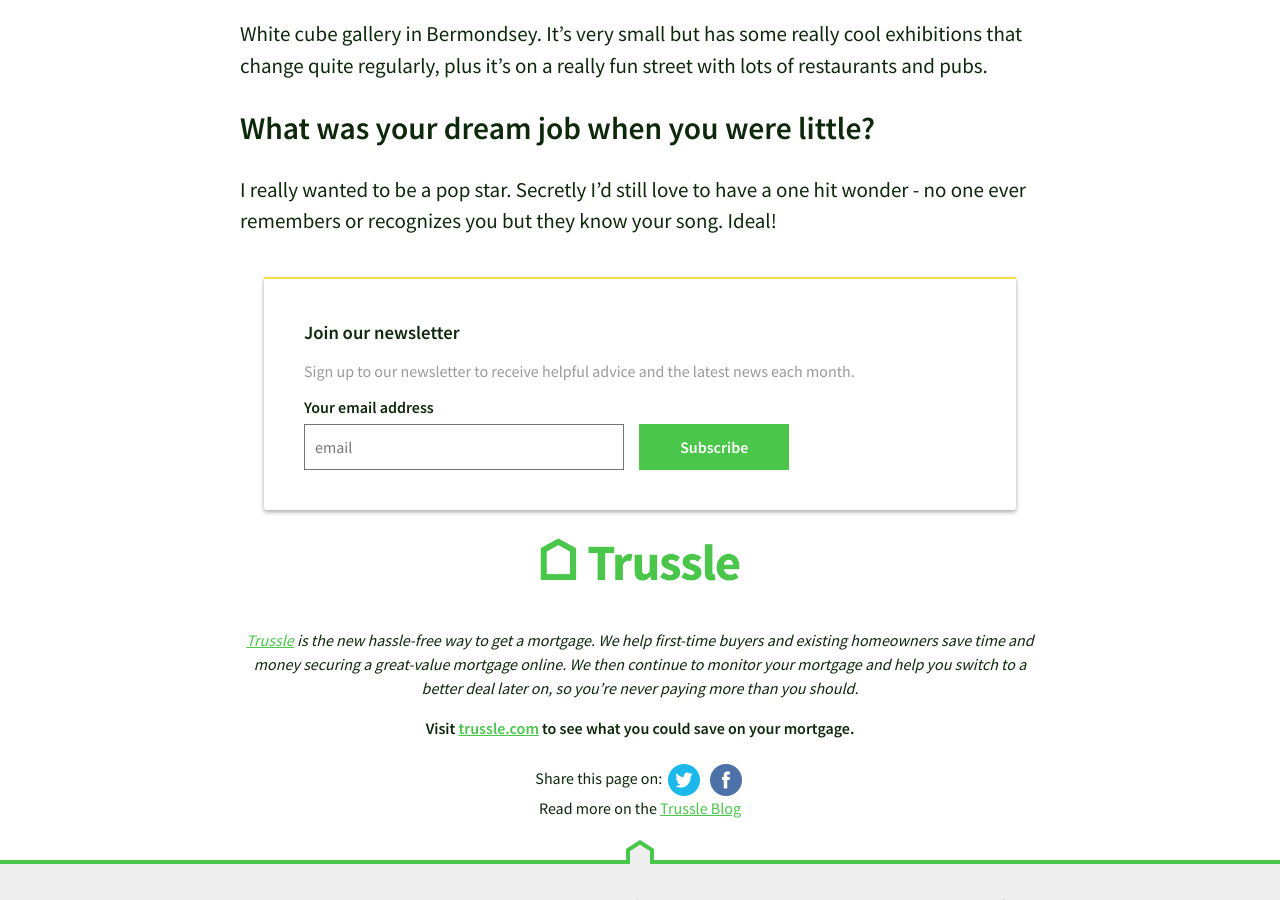
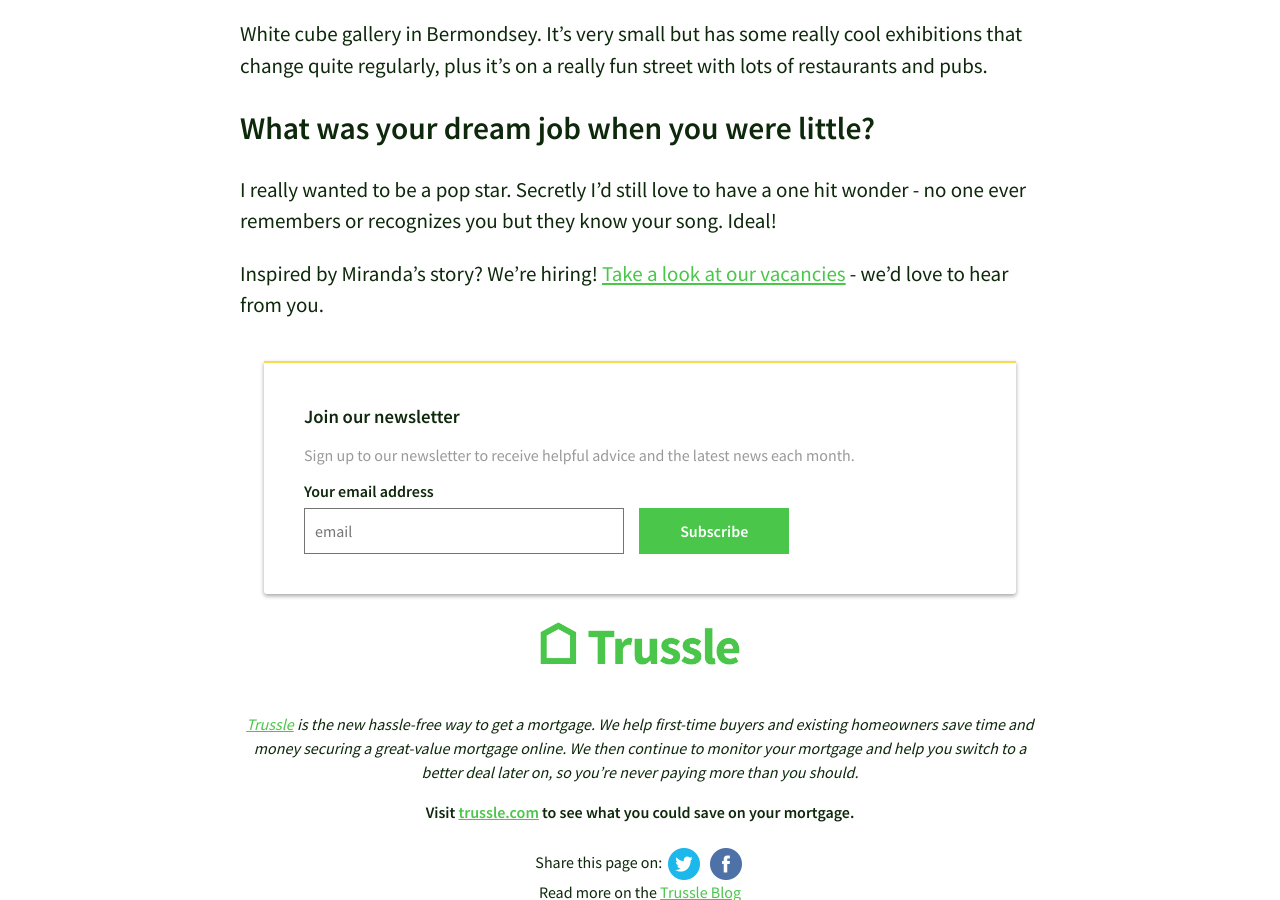
Before and after one commit to olitrussle/blog, a Jekyll site: the page built from _posts/2017-05-30-meet-the-team-miranda.md, in a window 1280 px wide and 900 px high, scrolled down 2618 px. Built offline with Jekyll 4.4.1, drawn with Linux system fonts in a browser that asks for light colours; comment, search, counter and statistics services are not loaded.

Commit message:
Updated 2017-05-30-meet-the-team-miranda.md

```diff
--- a/_posts/2017-05-30-meet-the-team-miranda.md
+++ b/_posts/2017-05-30-meet-the-team-miranda.md
@@ -39,3 +39,5 @@
 
 ## What was your dream job when you were little?
 I really wanted to be a pop star. Secretly I’d still love to have a one hit wonder - no one ever remembers or recognizes you but they know your song. Ideal!
+
+Inspired by Miranda’s story? We’re hiring! [Take a look at our vacancies](https://jobs.lever.co/trussle) - we’d love to hear from you.
```
